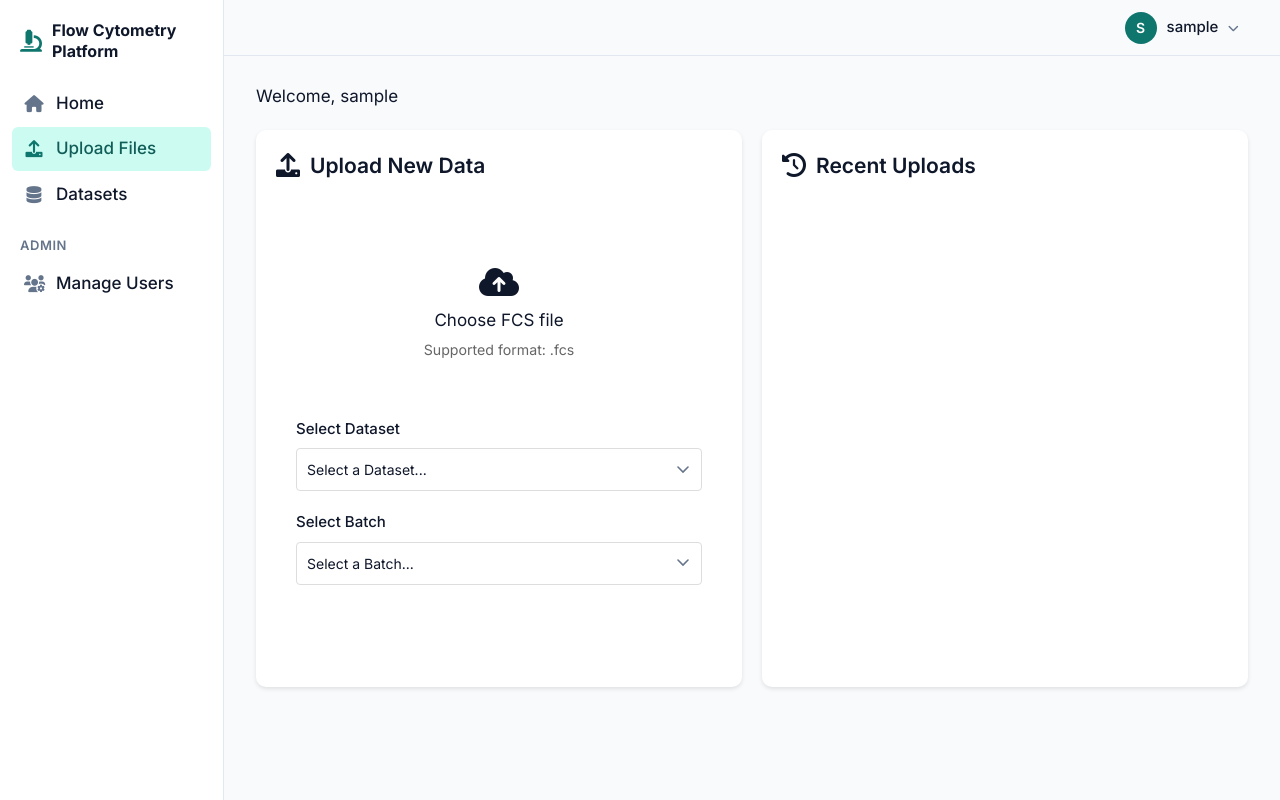
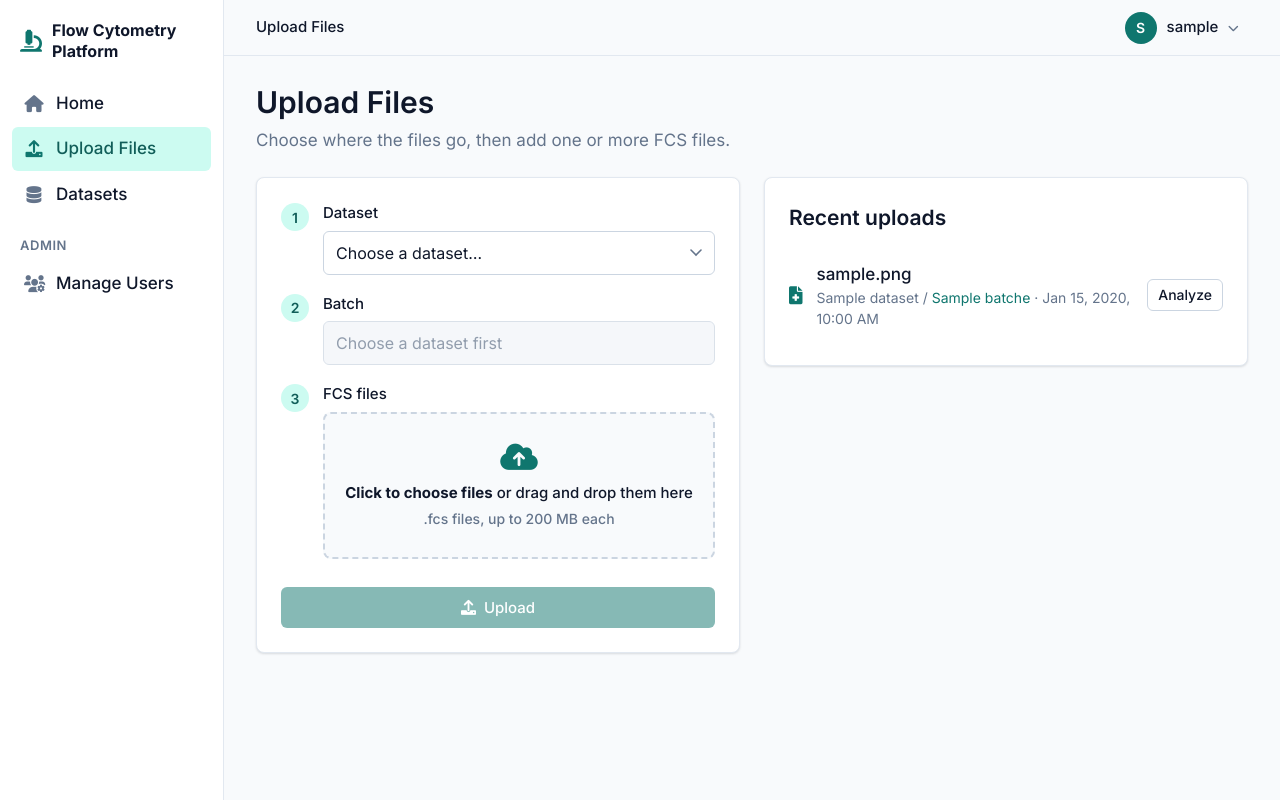
Before and after one commit to CharleeGu0803/flow-cytometry-analysis-platform, a Flask app: page /scan in a window 1280 px wide. Run offline with Flask 3, Linux system fonts and the light colour scheme; the visitor is signed in with stand-in values (Sample User, id 1); tables that the repository leaves empty hold one stand-in row (values such as "Sample post").

Commit message:
Rework upload page and show recent uploads
- Order the form as dataset -> batch -> files, drop the nested card
- Drag and drop, multiple files, per-upload progress bar; the upload
  button stays disabled until everything is chosen; failed files are kept
  for retry
- Recent uploads now actually load (newest first, with dataset, batch and
  local upload time) and refresh after each upload; empty state when
  there are none
- Batch pages can link here with the dataset and batch preselected

```diff
--- a/flowplatform/templates/scan.htm
+++ b/flowplatform/templates/scan.htm
@@ -1,417 +1,457 @@
 {% extends "base.htm" %}
 
-{% block page_title %}
-Update Files
-{% endblock %}
+{% block page_title %}Upload Files{% endblock %}
+
+{% block breadcrumb %}<span class="current">Upload Files</span>{% endblock %}
 
 {% block page_body %}
-<!-- 显示欢迎信息 -->
-<div id="welcome-msg" style="margin-bottom: 20px;"></div>
-
-<div class="update-container">
-  <div class="update-card">
-    <div class="card-header">
-      <i class="fas fa-upload"></i>
-      <h2>Upload New Data</h2>
+<div class="page-header">
+    <div>
+        <h1>Upload Files</h1>
+        <p>Choose where the files go, then add one or more FCS files.</p>
+    </div>
 </div>
 
-    <div class="upload-area">
-      <form id="uploadForm" action="/upload" method="POST" enctype="multipart/form-data" class="upload-form">
-        <div class="file-input-wrapper">
-  <input type="file" name="file" id="file" required class="file-input" accept=".fcs">
-  <label for="file" class="file-label">
-  <i class="fas fa-cloud-upload-alt"></i>
-  <span id="file-label-text">Choose FCS file</span>
-  <small>Supported format: .fcs</small>
-  <div id="selected-filename" style="margin-top: 8px; font-size: 13px; color: #333;"></div>
-</label>
-  <div id="selected-file-name" style="margin-top: 10px; font-size: 14px; color: #555;"></div>
+<div class="upload-layout">
+    <div class="card">
+        <form id="uploadForm" novalidate>
+            <div class="step">
+                <span class="step-number">1</span>
+                <div class="step-body form-group">
+                    <label for="dataset">Dataset</label>
+                    <select id="dataset" class="form-control" disabled>
+                        <option value="">Loading datasets…</option>
+                    </select>
+                    <div class="form-hint" id="dataset-hint" hidden>
+                        You don't have any datasets yet. <a href="/edit">Create one on the Datasets page</a>.
+                    </div>
+                </div>
             </div>
 
-
-        <div class="form-group">
-          <label for="dataset">Select Dataset</label>
-          <select id="dataset" name="dataset" class="form-control" required onchange="loadBatches(this.value)">
-            <option value="">Select a Dataset...</option>
-            <!-- 数据集选项由 AJAX 加载 -->
+            <div class="step">
+                <span class="step-number">2</span>
+                <div class="step-body form-group">
+                    <label for="batch">Batch</label>
+                    <select id="batch" class="form-control" disabled>
+                        <option value="">Choose a dataset first</option>
                     </select>
+                    <div class="form-hint" id="batch-hint" hidden>
+                        This dataset has no batches. <a href="/edit">Add a batch on the Datasets page</a>.
+                    </div>
+                </div>
             </div>
 
-        <div class="form-group">
-          <label for="batch">Select Batch</label>
-          <select id="batch" name="batch" class="form-control" required>
-            <option value="">Select a Batch...</option>
-          </select>
+            <div class="step">
+                <span class="step-number">3</span>
+                <div class="step-body form-group">
+                    <span class="form-label">FCS files</span>
+                    <input type="file" id="file" accept=".fcs" multiple hidden>
+                    <label for="file" class="drop-zone" id="drop-zone">
+                        <i class="fas fa-cloud-arrow-up"></i>
+                        <span><b>Click to choose files</b> or drag and drop them here</span>
+                        <small>.fcs files, up to 200 MB each</small>
+                    </label>
+                    <ul class="selected-files" id="selected-files"></ul>
+                </div>
             </div>
 
-        <button type="submit" class="submit-button">
-          <i class="fas fa-upload"></i> Upload File
+            <div class="alert alert-error" id="upload-error" role="alert" hidden>
+                <i class="fas fa-circle-exclamation"></i>
+                <span></span>
+            </div>
+
+            <div class="progress" id="upload-progress" hidden>
+                <div class="progress-label">
+                    <span id="progress-text">Uploading…</span>
+                    <span id="progress-percent">0%</span>
+                </div>
+                <div class="progress-track"><div class="progress-bar" id="progress-bar"></div></div>
+            </div>
+
+            <button type="submit" class="btn btn-primary btn-block" id="upload-btn" disabled>
+                <i class="fas fa-upload"></i> <span>Upload</span>
             </button>
         </form>
     </div>
-  </div>
 
-  <div class="recent-files">
-    <div class="card-header">
-      <i class="fas fa-history"></i>
-      <h2>Recent Uploads</h2>
-    </div>
-    <div class="files-list">
-      {% for upload in uploads %}
-      <div class="file-item">
-        <div class="file-icon">
-          <i class="fas fa-file-medical"></i>
-        </div>
-        <div class="file-info">
-          <h3>{{ upload['filename'] }}</h3>
-          <p>Uploaded: {{ upload.get('upload_date', 'N/A') }}</p>
-        </div>
-        <div class="file-actions">
-          <a href="{{ url_for('uploaded_file', filename=upload['filename']) }}" class="action-button">
-            <i class="fas fa-download"></i>
-          </a>
-        </div>
-      </div>
-      {% endfor %}
+    <div class="card">
+        <h2>Recent uploads</h2>
+        <div class="files-list" id="recent-uploads">
+            <div class="empty-state"><p>Loading…</p></div>
         </div>
     </div>
 </div>
 
 <style>
-    .update-container {
+.upload-layout {
     display: grid;
-    grid-template-columns: 1fr 1fr;
-    gap: 20px;
-    margin-top: 20px;
+    grid-template-columns: minmax(0, 1fr) minmax(0, 1fr);
+    gap: 24px;
+    align-items: start;
 }
 
-.update-card, .recent-files {
-    background: white;
-    border-radius: 10px;
-    padding: 20px;
-    box-shadow: 0 2px 4px rgba(0,0,0,0.1);
+.step {
+    display: flex;
+    gap: 14px;
 }
 
-.card-header {
+.step-number {
+    flex-shrink: 0;
+    width: 28px;
+    height: 28px;
+    margin-top: 1px;
+    border-radius: 50%;
+    background: var(--primary-soft);
+    color: var(--primary-hover);
+    font-size: 14px;
+    font-weight: 600;
+    display: flex;
+    align-items: center;
+    justify-content: center;
+}
+
+.step-body {
+    flex: 1;
+    min-width: 0;
+}
+
+.form-group > .drop-zone {
+    display: flex;
+    flex-direction: column;
+    align-items: center;
+    gap: 4px;
+    padding: 28px 16px;
+    text-align: center;
+    border: 2px dashed var(--border-strong);
+    border-radius: var(--radius);
+    background: var(--bg);
+    cursor: pointer;
+    transition: border-color 0.15s ease, background-color 0.15s ease;
+}
+
+.drop-zone:hover, .drop-zone.dragover {
+    border-color: var(--primary);
+    background: var(--primary-soft);
+}
+
+.drop-zone i {
+    font-size: 30px;
+    color: var(--primary);
+    margin-bottom: 6px;
+}
+
+.drop-zone small {
+    color: var(--text-muted);
+    font-size: 14px;
+}
+
+.selected-files {
+    list-style: none;
+    padding: 0;
+    margin: 10px 0 0;
+}
+
+.selected-files li {
     display: flex;
     align-items: center;
     gap: 10px;
-    margin-bottom: 20px;
-    padding-bottom: 15px;
-    border-bottom: 2px solid var(--background-color);
+    padding: 6px 6px 6px 12px;
+    border: 1px solid var(--border);
+    border-radius: 6px;
+    margin-bottom: 6px;
+    font-size: 15px;
 }
 
-.card-header i {
-    font-size: 24px;
-    color: var(--accent-color);
+.selected-files li .name {
+    flex: 1;
+    min-width: 0;
+    overflow-wrap: anywhere;
 }
 
-.card-header h2 {
-    margin: 0;
-    color: var(--primary-color);
+.selected-files li small {
+    color: var(--text-muted);
+    white-space: nowrap;
 }
 
-.upload-area {
-    padding: 20px;
-    background: var(--background-color);
-    border-radius: 8px;
+.progress {
+    margin-bottom: 16px;
 }
 
-.file-input-wrapper {
-    position: relative;
-    margin-bottom: 20px;
+.progress-label {
+    display: flex;
+    justify-content: space-between;
+    font-size: 14px;
+    color: var(--text-muted);
+    margin-bottom: 6px;
 }
 
-.file-input {
-    display: none;
+.progress-track {
+    height: 8px;
+    border-radius: 999px;
+    background: var(--surface-muted);
+    overflow: hidden;
 }
 
-.file-label {
-    display: flex;
-    flex-direction: column;
-    align-items: center;
-    padding: 30px;
-    background: white;
-    border: 2px dashed var(--secondary-color);
-    border-radius: 8px;
-    cursor: pointer;
-    transition: all 0.3s ease;
-}
-
-.file-label:hover {
-    background: var(--secondary-color);
-    color: white;
-}
-
-.file-label i {
-    font-size: 32px;
-    margin-bottom: 10px;
-    color: var(--secondary-color);
-}
-
-.file-label:hover i {
-    color: white;
-}
-
-.file-label small {
-    margin-top: 5px;
-    color: #666;
-}
-
-.form-group {
-    margin-bottom: 20px;
-}
-
-.form-group label {
-    display: block;
-    margin-bottom: 8px;
-    color: var(--text-color);
-    font-weight: 500;
-}
-
-.form-control {
-    width: 100%;
-    padding: 10px;
-    border: 1px solid #ddd;
-    border-radius: 4px;
-    font-size: 14px;
-    transition: border-color 0.3s ease;
-}
-
-.form-control:focus {
-    border-color: var(--secondary-color);
-    outline: none;
-}
-
-.submit-button {
-    width: 100%;
-    padding: 12px;
-    background: var(--accent-color);
-    color: white;
-    border: none;
-    border-radius: 4px;
-    font-size: 16px;
-    font-weight: 500;
-    cursor: pointer;
-    display: flex;
-    align-items: center;
-    justify-content: center;
-    gap: 8px;
-    transition: all 0.3s ease;
-}
-
-.submit-button:hover {
-    background: var(--primary-color);
-    transform: translateY(-2px);
+.progress-bar {
+    height: 100%;
+    width: 0;
+    background: var(--primary);
+    transition: width 0.15s ease;
 }
 
 .files-list {
     display: flex;
     flex-direction: column;
-    gap: 10px;
 }
 
 .file-item {
     display: flex;
     align-items: center;
-    padding: 15px;
-    background: var(--background-color);
-    border-radius: 8px;
-    transition: all 0.3s ease;
+    gap: 14px;
+    padding: 12px 0;
+    border-bottom: 1px solid var(--border);
 }
 
-.file-item:hover {
-    transform: translateX(5px);
-    background: white;
-    box-shadow: 0 2px 4px rgba(0,0,0,0.1);
+.file-item:last-child {
+    border-bottom: none;
 }
 
-.file-icon {
-    width: 40px;
-    height: 40px;
-    background: var(--secondary-color);
-    border-radius: 50%;
-    display: flex;
-    align-items: center;
-    justify-content: center;
-    margin-right: 15px;
-}
-
-.file-icon i {
-    color: white;
+.file-item > i {
+    color: var(--primary);
     font-size: 18px;
 }
 
 .file-info {
     flex: 1;
+    min-width: 0;
 }
 
-.file-info h3 {
-    margin: 0;
-    font-size: 14px;
-    color: var(--text-color);
+.file-info .name {
+    font-weight: 500;
+    overflow-wrap: anywhere;
 }
 
-.file-info p {
-    margin: 5px 0 0;
-    font-size: 12px;
-    color: #666;
+.file-info .meta {
+    font-size: 14px;
+    color: var(--text-muted);
 }
 
-.file-actions {
-    display: flex;
-    gap: 10px;
-}
-
-.action-button {
-    width: 32px;
-    height: 32px;
-    border-radius: 50%;
-    background: var(--background-color);
-    display: flex;
-    align-items: center;
-    justify-content: center;
-    color: var(--secondary-color);
-    transition: all 0.3s ease;
-}
-
-#selected-filename {
-  font-style: italic;
-  color: #444;
-  overflow-wrap: anywhere;
-  text-align: center;
-}
-
-
-.action-button:hover {
-    background: var(--secondary-color);
-    color: white;
-}
-
-/* 响应式设置 */
-@media (max-width: 768px) {
-    .update-container {
-        grid-template-columns: 1fr;
+@media (max-width: 900px) {
+    .upload-layout {
+        grid-template-columns: minmax(0, 1fr);
     }
 }
 </style>
 
+<script>
+const datasetSelect = document.getElementById('dataset');
+const batchSelect = document.getElementById('batch');
+const fileInput = document.getElementById('file');
+const dropZone = document.getElementById('drop-zone');
+const uploadBtn = document.getElementById('upload-btn');
+const preset = new URLSearchParams(window.location.search);
+let selectedFiles = [];
+let uploading = false;
 
-<script>
-// 当用户选择数据集时，加载该数据库下所有的批次
-function loadBatches(datasetId) {
-  if (!datasetId) {
-    document.getElementById('batch').innerHTML = '<option value="">Select a Batch...</option>';
+function formatSize(bytes) {
+    if (bytes < 1024 * 1024) return (bytes / 1024).toFixed(0) + ' KB';
+    return (bytes / 1024 / 1024).toFixed(1) + ' MB';
+}
+
+function updateUploadButton() {
+    uploadBtn.disabled = uploading || !datasetSelect.value || !batchSelect.value || selectedFiles.length === 0;
+    uploadBtn.querySelector('span').textContent =
+        selectedFiles.length > 1 ? 'Upload ' + plural(selectedFiles.length, 'file') : 'Upload';
+}
+
+function showError(message) {
+    const error = document.getElementById('upload-error');
+    error.querySelector('span').textContent = message;
+    error.hidden = !message;
+}
+
+async function loadDatasets() {
+    try {
+        const data = await api('/api/datasets?timestamp=' + Date.now());
+        if (data.datasets.length === 0) {
+            datasetSelect.innerHTML = '<option value="">No datasets</option>';
+            document.getElementById('dataset-hint').hidden = false;
             return;
         }
-  fetch('/api/batches?dataset_id=' + datasetId)
-    .then(response => response.json())
-    .then(data => {
-      if (data.success) {
-        let options = '<option value="">Select a Batch...</option>';
-        data.batches.forEach(batch => {
-          options += `<option value="${batch.batch_id}">${batch.batch_name}</option>`;
+        datasetSelect.innerHTML = '<option value="">Choose a dataset…</option>' + data.datasets.map(d =>
+            `<option value="${d.dataset_id}">${escapeHtml(d.dataset_name)}</option>`).join('');
+        datasetSelect.disabled = false;
+        if (preset.get('dataset')) {
+            datasetSelect.value = preset.get('dataset');
+            await loadBatches(datasetSelect.value);
+            if (preset.get('batch')) batchSelect.value = preset.get('batch');
+        }
+    } catch (err) {
+        showError('Could not load datasets: ' + err.message);
+    }
+    updateUploadButton();
+}
+
+async function loadBatches(datasetId) {
+    document.getElementById('batch-hint').hidden = true;
+    batchSelect.disabled = true;
+    if (!datasetId) {
+        batchSelect.innerHTML = '<option value="">Choose a dataset first</option>';
+        updateUploadButton();
+        return;
+    }
+    batchSelect.innerHTML = '<option value="">Loading batches…</option>';
+    try {
+        const data = await api('/api/batches?dataset_id=' + encodeURIComponent(datasetId));
+        if (data.batches.length === 0) {
+            batchSelect.innerHTML = '<option value="">No batches</option>';
+            document.getElementById('batch-hint').hidden = false;
+        } else {
+            batchSelect.innerHTML = '<option value="">Choose a batch…</option>' + data.batches.map(b =>
+                `<option value="${b.batch_id}">${escapeHtml(b.batch_name)}</option>`).join('');
+            batchSelect.disabled = false;
+        }
+    } catch (err) {
+        showError('Could not load batches: ' + err.message);
+    }
+    updateUploadButton();
+}
+
+function setFiles(files) {
+    const rejected = [];
+    selectedFiles = [];
+    Array.from(files).forEach(f => {
+        if (f.name.toLowerCase().endsWith('.fcs')) selectedFiles.push(f); else rejected.push(f.name);
     });
-        document.getElementById('batch').innerHTML = options;
-      } else {
-        alert("Error loading batches: " + data.message);
+    showError(rejected.length ? 'Only .fcs files are supported. Skipped: ' + rejected.join(', ') : '');
+    renderSelectedFiles();
 }
-    })
-    .catch(err => {
-      console.error("Error fetching batches:", err);
+
+function renderSelectedFiles() {
+    const list = document.getElementById('selected-files');
+    list.innerHTML = selectedFiles.map((f, i) => `
+        <li>
+            <i class="fas fa-file-medical muted"></i>
+            <span class="name">${escapeHtml(f.name)}</span>
+            <small>${formatSize(f.size)}</small>
+            <button type="button" class="icon-btn" data-index="${i}" aria-label="Remove ${escapeHtml(f.name)}">
+                <i class="fas fa-xmark"></i>
+            </button>
+        </li>`).join('');
+    list.querySelectorAll('button').forEach(btn => btn.addEventListener('click', () => {
+        selectedFiles.splice(Number(btn.dataset.index), 1);
+        renderSelectedFiles();
+    }));
+    updateUploadButton();
+}
+
+// Upload with XMLHttpRequest so we can report progress
+function uploadOne(file, onProgress) {
+    return new Promise((resolve, reject) => {
+        const body = new FormData();
+        body.append('dataset', datasetSelect.value);
+        body.append('batch', batchSelect.value);
+        body.append('file', file);
+        const xhr = new XMLHttpRequest();
+        xhr.open('POST', '/upload');
+        xhr.setRequestHeader('X-Requested-With', 'XMLHttpRequest');
+        xhr.upload.onprogress = e => e.lengthComputable && onProgress(e.loaded / e.total);
+        xhr.onload = () => {
+            let data = {};
+            try { data = JSON.parse(xhr.responseText); } catch (e) { /* handled below */ }
+            if (xhr.status === 413) reject(new Error(file.name + ' is larger than 200 MB'));
+            else if (xhr.status >= 400 || !data.success) reject(new Error(file.name + ': ' + (data.message || 'upload failed')));
+            else resolve(data);
+        };
+        xhr.onerror = () => reject(new Error(file.name + ': network error'));
+        xhr.send(body);
     });
 }
 
-document.addEventListener("DOMContentLoaded", function() {
-  document.getElementById('file').addEventListener('change', function () {
-  const labelText = document.getElementById('file-label-text');
-  const fileDisplay = document.getElementById('selected-filename');
-  if (this.files.length > 0) {
-    labelText.textContent = "File Selected";
-    fileDisplay.textContent = this.files[0].name;
-  } else {
-    labelText.textContent = "Choose FCS file";
-    fileDisplay.textContent = "";
+async function loadUploads() {
+    const list = document.getElementById('recent-uploads');
+    try {
+        const data = await api('/api/uploads?timestamp=' + Date.now());
+        if (data.uploads.length === 0) {
+            list.innerHTML = `<div class="empty-state"><i class="fas fa-inbox"></i>
+                <p>No uploads yet. Files you upload will appear here.</p></div>`;
+            return;
         }
+        list.innerHTML = data.uploads.map(u => `
+            <div class="file-item">
+                <i class="fas fa-file-medical"></i>
+                <div class="file-info">
+                    <div class="name">${escapeHtml(u.filename)}</div>
+                    <div class="meta">
+                        ${escapeHtml(u.dataset_name)} /
+                        <a href="/batch?batch_id=${u.batch_id}">${escapeHtml(u.batch_name)}</a>
+                        · <time data-local datetime="${escapeHtml(u.upload_date)}"></time>
+                    </div>
+                </div>
+                <a href="/sample?file_id=${u.file_id}" class="btn btn-secondary btn-sm">Analyze</a>
+            </div>`).join('');
+        localizeTimes(list);
+    } catch (err) {
+        list.innerHTML = `<div class="empty-state"><p>Could not load recent uploads.</p></div>`;
+    }
+}
+
+datasetSelect.addEventListener('change', () => loadBatches(datasetSelect.value));
+batchSelect.addEventListener('change', updateUploadButton);
+fileInput.addEventListener('change', () => setFiles(fileInput.files));
+
+['dragenter', 'dragover'].forEach(type => dropZone.addEventListener(type, e => {
+    e.preventDefault();
+    dropZone.classList.add('dragover');
+}));
+['dragleave', 'drop'].forEach(type => dropZone.addEventListener(type, e => {
+    e.preventDefault();
+    dropZone.classList.remove('dragover');
+}));
+dropZone.addEventListener('drop', e => setFiles(e.dataTransfer.files));
+
+document.getElementById('uploadForm').addEventListener('submit', async e => {
+    e.preventDefault();
+    if (uploadBtn.disabled) return;
+    const progress = document.getElementById('upload-progress');
+    const files = selectedFiles.slice();
+    uploading = true;
+    updateUploadButton();
+    showError('');
+    progress.hidden = false;
+
+    let done = 0;
+    const failures = [];
+    const failedFiles = [];
+    for (const [i, file] of files.entries()) {
+        document.getElementById('progress-text').textContent =
+            files.length > 1 ? `Uploading ${file.name} (${i + 1} of ${files.length})` : `Uploading ${file.name}`;
+        try {
+            await uploadOne(file, fraction => {
+                const pct = Math.round(((i + fraction) / files.length) * 100);
+                document.getElementById('progress-bar').style.width = pct + '%';
+                document.getElementById('progress-percent').textContent = pct + '%';
+            });
+            done++;
+        } catch (err) {
+            failures.push(err.message);
+            failedFiles.push(file);
+        }
+    }
+
+    uploading = false;
+    progress.hidden = true;
+    document.getElementById('progress-bar').style.width = '0';
+    // Keep files that failed so they can be retried
+    fileInput.value = '';
+    selectedFiles = failedFiles;
+    renderSelectedFiles();
+    if (failures.length) showError(failures.join(' · '));
+    if (done) showToast('Uploaded ' + plural(done, 'file'));
+    loadUploads();
 });
 
-
-
-  // Confirm the session is still valid and get the user info
-  fetch('/api/check_auth', {
-    method: 'GET',
-    headers: {
-      'X-Requested-With': 'XMLHttpRequest'
-    }
-  })
-  .then(response => response.json())
-  .then(data => {
-    if (!data.success) {
-      window.location.href = '/login';
-    } else {
-      document.getElementById('welcome-msg').innerText = "Welcome, " + data.user.username;
 loadDatasets();
-    }
-  })
-  .catch(err => {
-    console.error("Auth error:", err);
-    window.location.href = '/login';
-  });
-
-  // 加载当前用户下所有数据库（datasets）
-  function loadDatasets() {
-    fetch('/api/datasets?timestamp=' + new Date().getTime(), {
-      method: 'GET',
-      headers: {
-        'X-Requested-With': 'XMLHttpRequest'
-      }
-    })
-    .then(response => response.json())
-    .then(data => {
-      if (data.success) {
-        let options = '<option value="">Select a Dataset...</option>';
-        data.datasets.forEach(dataset => {
-          options += `<option value="${dataset.dataset_id}">${dataset.dataset_name}</option>`;
-        });
-        document.getElementById('dataset').innerHTML = options;
-      } else {
-        alert("Failed to load datasets: " + data.message);
-      }
-    })
-    .catch(err => {
-      console.error("Error fetching datasets:", err);
-    });
-  }
-
-  // 提交上传表单
-  document.getElementById('uploadForm').addEventListener('submit', function(e) {
-  e.preventDefault();
-  const formData = new FormData(this);
-  fetch('/upload', {
-    method: 'POST',
-    headers: {
-      'X-Requested-With': 'XMLHttpRequest'
-    },
-    body: formData
-  })
-  .then(response => response.json())
-  .then(data => {
-    if (data.success) {
-      alert(data.message);
-      // ✅ 添加以下内容来清除上传状态
-      // 清除文件输入和显示文字
-       document.getElementById('file').value = "";  // 清空 input
-       document.getElementById('file-label-text').textContent = "Choose FCS file";
-       document.getElementById('selected-filename').textContent = "";
-
-    } else {
-      alert("Upload failed: " + data.message);
-    }
-  })
-  .catch(err => {
-    console.error("Upload error:", err);
-  });
-});
-});
+loadUploads();
 </script>
 {% endblock %}
--- a/flowplatform/views.py
+++ b/flowplatform/views.py
@@ -339,10 +339,15 @@ def delete_batch():
 @bp.route('/api/uploads')
 @login_required
 def get_uploads():
-    files = File.query.filter_by(user_id=g.user.id).all()
+    files = (File.query.filter_by(user_id=g.user.id)
+             .order_by(File.uploaded_at.desc(), File.id.desc()).limit(10).all())
     return jsonify({'success': True, 'uploads': [
-        {'filename': f.file_name,
-         'upload_date': f.uploaded_at.strftime('%Y-%m-%d %H:%M:%S') if f.uploaded_at else ''}
+        {'file_id': f.id,
+         'filename': f.file_name,
+         'batch_id': f.batch_id,
+         'batch_name': f.batch.batch_name,
+         'dataset_name': f.batch.dataset.dataset_name,
+         'upload_date': utc_iso(f.uploaded_at)}
         for f in files]})
 
 
```
Also changed, not shown: tests/test_app.py (+13 -0 lines). Lines whose indentation alone changed are shown as unchanged.
